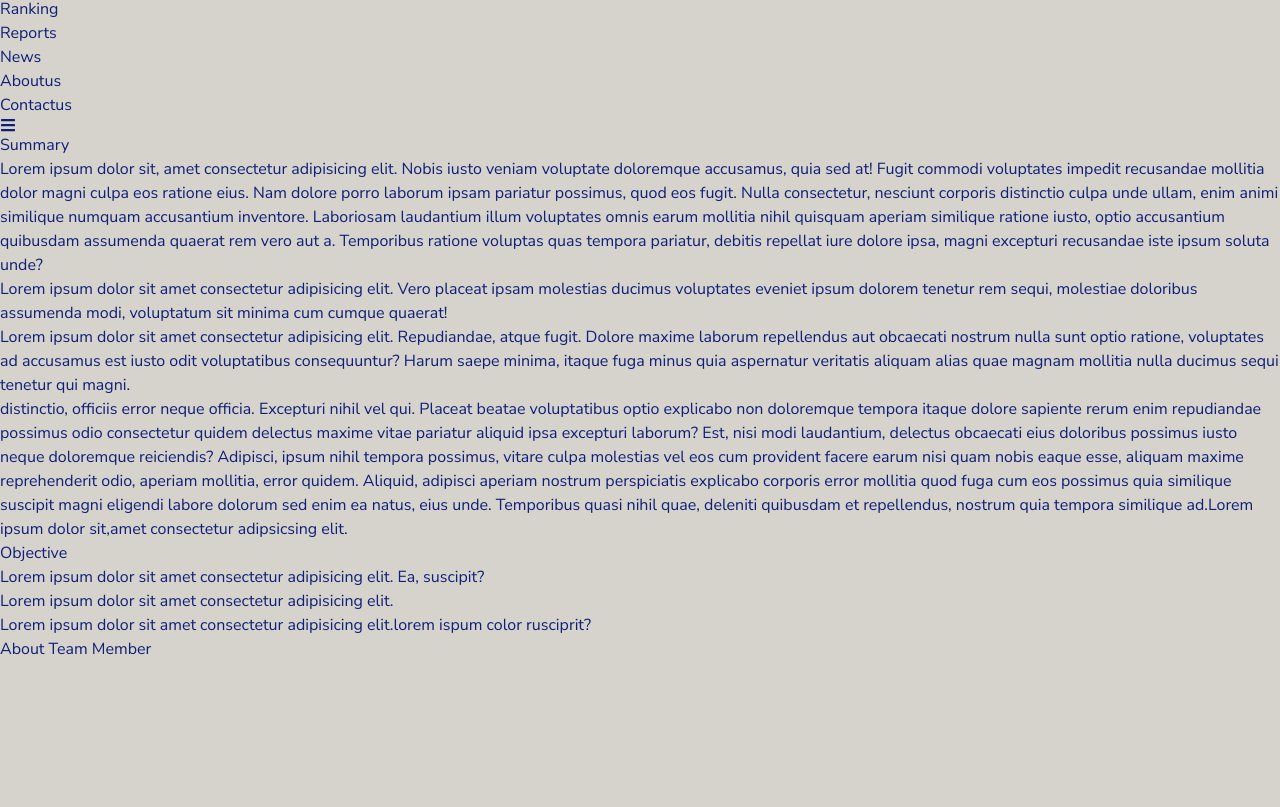
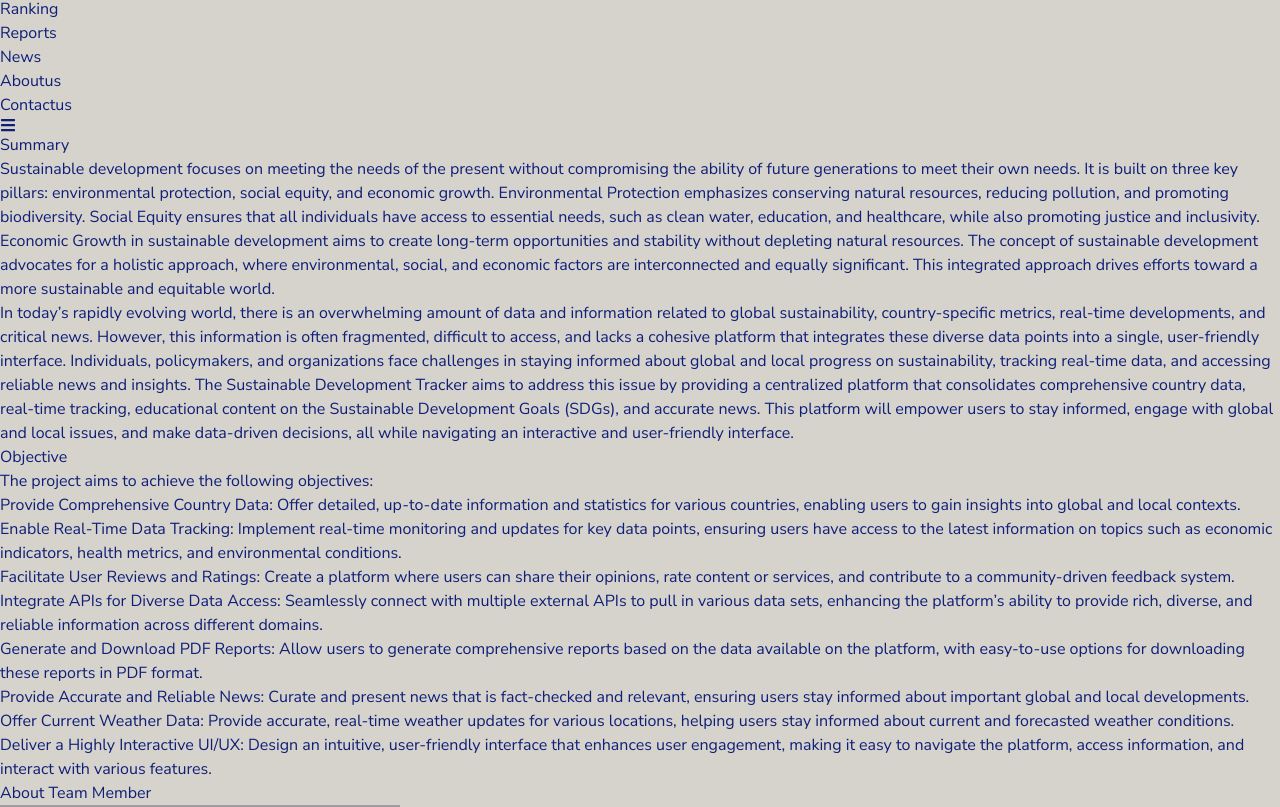
Before and after one commit to rajdhaki/ibmSDG, a React (Vite) app: page /aboutus in a window 1280 px wide. Shown: the part 1333-2140 px from the top of the page. Before the commit the page ends 1994 px from the top, so only its background shows below. Built offline with nearby package versions, Linux system fonts and the light colour scheme; grey boxes are pictures that could not be loaded.

Commit message:
about us profile card

```diff
--- /dev/null
+++ b/src/components/ProfileCard.jsx
@@ -0,0 +1,24 @@
+import React from "react";
+
+function ProfileCard({ name, description }) {
+  return (
+    <>
+      <a
+        href="#"
+        className="flex flex-col items-start text-white bg-blue-900 border-2 border-black rounded-lg shadow md:flex-row md:max-w-xl"
+      >
+        <img
+          className="object-cover w-full rounded-t-lg h-96 md:h-auto md:w-48 md:rounded-none md:rounded-s-lg"
+          src="/docs/images/blog/image-4.jpg"
+          alt=""
+        />
+        <div className="flex flex-col justify-between p-4 leading-normal">
+          <h5 className="mb-2 text-2xl font-bold tracking-tight">{name}</h5>
+          <p className="mb-3 font-normal ">{description}</p>
+        </div>
+      </a>
+    </>
+  );
+}
+
+export default ProfileCard;
--- a/src/pages/About.jsx
+++ b/src/pages/About.jsx
@@ -1,10 +1,11 @@
-import React from 'react'
+import React from "react";
 // import Carousel from 'react-multi-carousel';
-import 'react-multi-carousel/lib/styles.css';
-import bg from '../Images/aboutbg.jpeg'
-import bgtwo from '../Images/about2.jpeg'
-import bgthree from '../Images/about3.jpg'
-import bgfour from '../Images/about4.jpg'
+import ProfileCard from "../components/ProfileCard";
+import "react-multi-carousel/lib/styles.css";
+import bg from "../Images/aboutbg.jpeg";
+import bgtwo from "../Images/about2.jpeg";
+import bgthree from "../Images/about3.jpg";
+import bgfour from "../Images/about4.jpg";
 const About = () => {
   // const responsive = {
   //   superLargeDesktop: {
@@ -26,9 +27,8 @@ const About = () => {
   //   }
   // };
   return (
-   <div className='px-32'>
-
-          {/* <div className='m-10'>
+    <div className="px-32">
+      {/* <div className='m-10'>
             <Carousel responsive={responsive}>
 
             <div style={{border:"1px solid black",height:"50vh", width:"30vw",backgroundColor:"lightgrey",cursor:"pointer", borderRadius: "55px"}}>
@@ -54,40 +54,124 @@ const About = () => {
         </Carousel>
         </div> */}
 
-        <div className='py-7'>
-          <p className=' py-2 border-b-2 border-solid border-blue-900 text-4xl uppercase font-extrabold'>Summary</p>
+      <div className="py-7">
+        <p className=" py-2 border-b-2 border-solid border-blue-900 text-4xl uppercase font-extrabold">
+          Summary
+        </p>
+        <p>
+          Sustainable development focuses on meeting the needs of the present
+          without compromising the ability of future generations to meet their
+          own needs. It is built on three key pillars: environmental protection,
+          social equity, and economic growth. Environmental Protection
+          emphasizes conserving natural resources, reducing pollution, and
+          promoting biodiversity. Social Equity ensures that all individuals
+          have access to essential needs, such as clean water, education, and
+          healthcare, while also promoting justice and inclusivity. Economic
+          Growth in sustainable development aims to create long-term
+          opportunities and stability without depleting natural resources. The
+          concept of sustainable development advocates for a holistic approach,
+          where environmental, social, and economic factors are interconnected
+          and equally significant. This integrated approach drives efforts
+          toward a more sustainable and equitable world.
+        </p>
+        <p>
+          In today’s rapidly evolving world, there is an overwhelming amount of
+          data and information related to global sustainability,
+          country-specific metrics, real-time developments, and critical news.
+          However, this information is often fragmented, difficult to access,
+          and lacks a cohesive platform that integrates these diverse data
+          points into a single, user-friendly interface. Individuals,
+          policymakers, and organizations face challenges in staying informed
+          about global and local progress on sustainability, tracking real-time
+          data, and accessing reliable news and insights. The Sustainable
+          Development Tracker aims to address this issue by providing a
+          centralized platform that consolidates comprehensive country data,
+          real-time tracking, educational content on the Sustainable Development
+          Goals (SDGs), and accurate news. This platform will empower users to
+          stay informed, engage with global and local issues, and make
+          data-driven decisions, all while navigating an interactive and
+          user-friendly interface.
+        </p>
+      </div>
 
+      <div className="bg-slate-300 rounded-xl shadow-lg shadow-zinc-800/50"></div>
+
+      <div className="  ">
+        <p className="text-3xl text-blue-800  tracking-wide font-extrabold uppercase my-4 py-3 border-b-2 border-solid border-blue-900 ">
+          Objective
+        </p>
+        <div className="bg-slate-300 shadow-lg shadow-zinc-900/50 py-9 ">
+          <h1 className="text-center font-bold text-2xl">
+            The project aims to achieve the following objectives:
+          </h1>
+          <ol className="m-4 p-3 list-disc">
+            <li>
+              Provide Comprehensive Country Data: Offer detailed, up-to-date
+              information and statistics for various countries, enabling users
+              to gain insights into global and local contexts.
+            </li>
+            <li>
+              Enable Real-Time Data Tracking: Implement real-time monitoring and
+              updates for key data points, ensuring users have access to the
+              latest information on topics such as economic indicators, health
+              metrics, and environmental conditions.
+            </li>
+            <li>
+              Facilitate User Reviews and Ratings: Create a platform where users
+              can share their opinions, rate content or services, and contribute
+              to a community-driven feedback system.
+            </li>
+            <li>
+              Integrate APIs for Diverse Data Access: Seamlessly connect with
+              multiple external APIs to pull in various data sets, enhancing the
+              platform’s ability to provide rich, diverse, and reliable
+              information across different domains.
+            </li>
+            <li>
+              Generate and Download PDF Reports: Allow users to generate
+              comprehensive reports based on the data available on the platform,
+              with easy-to-use options for downloading these reports in PDF
+              format.
+            </li>
+            <li>
+              Provide Accurate and Reliable News: Curate and present news that
+              is fact-checked and relevant, ensuring users stay informed about
+              important global and local developments.
+            </li>
+            <li>
+              Offer Current Weather Data: Provide accurate, real-time weather
+              updates for various locations, helping users stay informed about
+              current and forecasted weather conditions.
+            </li>
+            <li>
+              Deliver a Highly Interactive UI/UX: Design an intuitive,
+              user-friendly interface that enhances user engagement, making it
+              easy to navigate the platform, access information, and interact
+              with various features.
+            </li>
+          </ol>
         </div>
+      </div>
 
-          <div className='bg-slate-300 rounded-xl shadow-lg shadow-zinc-800/50'>
-            <p className='text-justify font-semibold font-sans text-blue-800 overflow-hidden p-10'>Lorem ipsum dolor sit, amet consectetur adipisicing elit. Nobis iusto veniam voluptate doloremque accusamus, quia sed at! Fugit commodi voluptates impedit recusandae mollitia dolor magni culpa eos ratione eius. Nam dolore porro laborum ipsam pariatur possimus, quod eos fugit. Nulla consectetur, nesciunt corporis distinctio culpa unde ullam, enim animi similique numquam accusantium inventore. Laboriosam laudantium illum voluptates omnis earum mollitia nihil quisquam aperiam similique ratione iusto, optio accusantium quibusdam assumenda quaerat rem vero aut a. Temporibus ratione voluptas quas tempora pariatur, debitis repellat iure dolore ipsa, magni excepturi recusandae iste ipsum soluta unde?
-
-              <ul className='list-decimal p-8 text-justify'>
-                <li className='p-2'>Lorem ipsum dolor sit amet consectetur adipisicing elit. Vero placeat ipsam molestias ducimus voluptates eveniet ipsum dolorem tenetur rem sequi, molestiae doloribus assumenda modi, voluptatum sit minima cum cumque quaerat!</li>
-                <li className='p-2'>Lorem ipsum dolor sit amet consectetur adipisicing elit. Repudiandae, atque fugit. Dolore maxime laborum repellendus aut obcaecati nostrum nulla sunt optio ratione, voluptates ad accusamus est iusto odit voluptatibus consequuntur? Harum saepe minima, itaque fuga minus quia aspernatur veritatis aliquam alias quae magnam mollitia nulla ducimus sequi tenetur qui magni.</li>
-              </ul>
-
-              distinctio, officiis error neque officia. Excepturi nihil vel qui. Placeat beatae voluptatibus optio explicabo non doloremque tempora itaque dolore sapiente rerum enim repudiandae possimus odio consectetur quidem delectus maxime vitae pariatur aliquid ipsa excepturi laborum? Est, nisi modi laudantium, delectus obcaecati eius doloribus possimus iusto neque doloremque reiciendis? Adipisci, ipsum nihil tempora possimus, vitare culpa molestias vel eos cum provident facere earum nisi quam nobis eaque esse, aliquam maxime reprehenderit odio, aperiam mollitia, error quidem. Aliquid, adipisci aperiam nostrum perspiciatis explicabo corporis error mollitia quod fuga cum eos possimus quia similique suscipit magni eligendi labore dolorum sed enim ea natus, eius unde. Temporibus quasi nihil quae, deleniti quibusdam et repellendus, nostrum quia tempora similique ad.Lorem ipsum dolor sit,amet consectetur adipsicsing elit.</p>
+      <div className="mt-14 mb-8">
+        <p className=" border-b-2 border-solid border-blue-900 py-3 text-blue-900  text-4xl font-extrabold my-16 uppercase">
+          About Team Member
+        </p>
+        <div className="grid md:grid-cols-3 grid-col-1 gap-4">
+          <ProfileCard
+            name="Divyang"
+            description="My expertise lies in full-stack development, with proficiency in HTML, CSS,JavaScript, and backend technologies such as Node.js (Express) and MongoDB (Mongoose)."
+          />
+          <ProfileCard
+            name="Sneha Malik"
+            description="I'm Sneha, an aspiring web developer driven by curiosity and a passion for innovation. Currently, I'm deeply engaged in exploring the realm of computer applications at GGSIPU, with ambitions to evolve into a proficient full-stack developer."
+          />
+          <ProfileCard name="Raj Dhaki" description="" />
+          <ProfileCard name="Jasleen Kaur" description="" />
+          <ProfileCard name="Jatin Rawat" description="" />
+          <ProfileCard name="Manoj Jaiswal" description="" />
         </div>
-
-        <div className='  '>
-          <p className=' text-3xl text-blue-800  tracking-wide font-extrabold
-           uppercase my-4 py-3 border-b-2 border-solid border-blue-900 '>Objective</p>
-          <div className='bg-slate-300 shadow-lg shadow-zinc-900/50 py-9 '>
-            <p className='text-justify'></p>
-          <ul className='m-4 p-3 list-disc'>
-            <li>Lorem ipsum dolor sit amet consectetur adipisicing elit. Ea, suscipit?</li>
-            <li>Lorem ipsum dolor sit amet consectetur adipisicing elit.</li>
-            <li>Lorem ipsum dolor sit amet consectetur adipisicing elit.lorem ispum color rusciprit?</li>
-          </ul>
-          </div>
-        </div>
-
-        <div className='mt-14'>
-          <p className=' border-b-2 border-solid border-blue-900 py-3 text-blue-900  text-4xl font-extrabold
-           my-16 uppercase'>About Team Member</p>
-
-            {/* <div className='m-14'>
+        {/* <div className='m-14'>
             <Carousel responsive={responsive}>
 
             <div style={{border:"2px solid black",height:"42vh", width:"20vw",backgroundColor:"lightgrey",cursor:"pointer"}}>
@@ -134,11 +218,9 @@ const About = () => {
 
           </Carousel>
           </div> */}
+      </div>
+    </div>
+  );
+};
 
-
-        </div>
-   </div >
-  )
-}
-
-export default About
+export default About;
```
